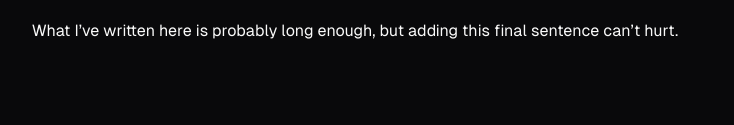
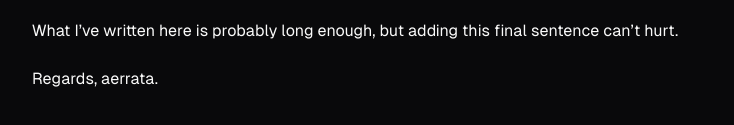
Before and after one commit to aerrata/journal, an Astro site: page /posts/markdown in a window 1280 px wide. Shown: the part 11695-11820 px from the top of the page, without its empty margins (272-1006 px from the left). Built offline with nearby package versions, Linux system fonts and the light colour scheme; Astro itself is replaced by a stand-in of ours.

Commit message:
feat: update content

```diff
--- a/src/content/posts/markdown.md
+++ b/src/content/posts/markdown.md
@@ -353,3 +353,5 @@ Phew, with any luck we have styled the headings above this text and they look pr
 Let's add a closing paragraph here so things end with a decently sized block of text. I can't explain why I want things to end that way but I have to assume it's because I think things will look weird or unbalanced if there is a heading too close to the end of the document.
 
 What I've written here is probably long enough, but adding this final sentence can't hurt.
+
+Regards, aerrata.
```
